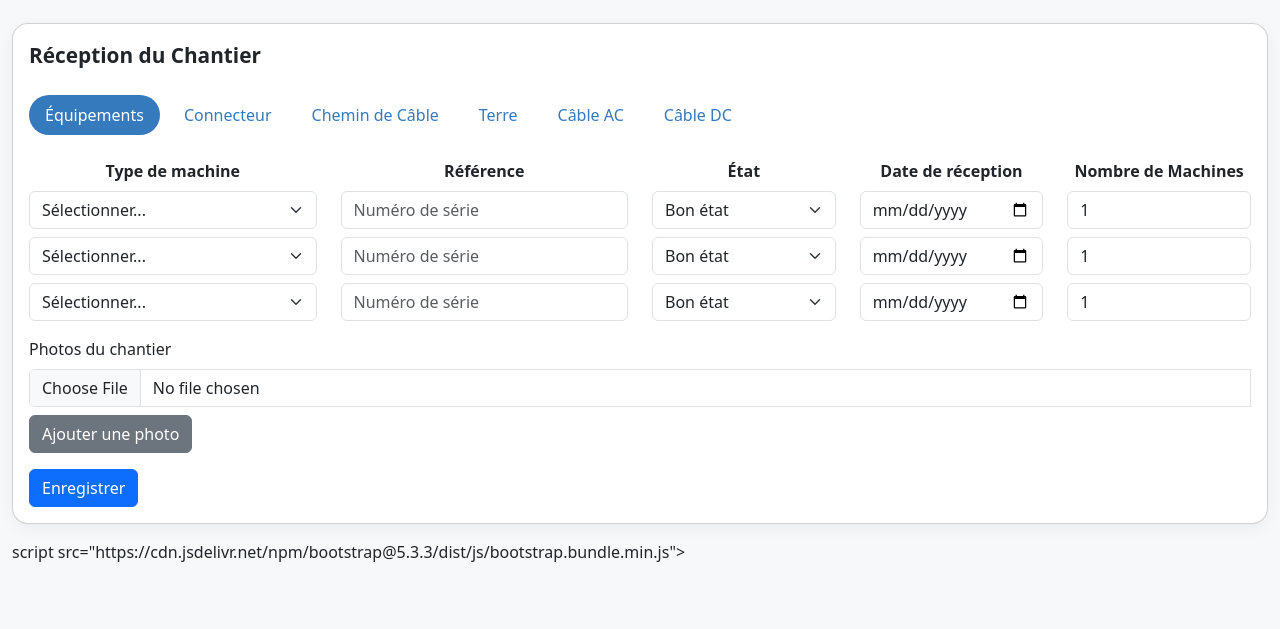
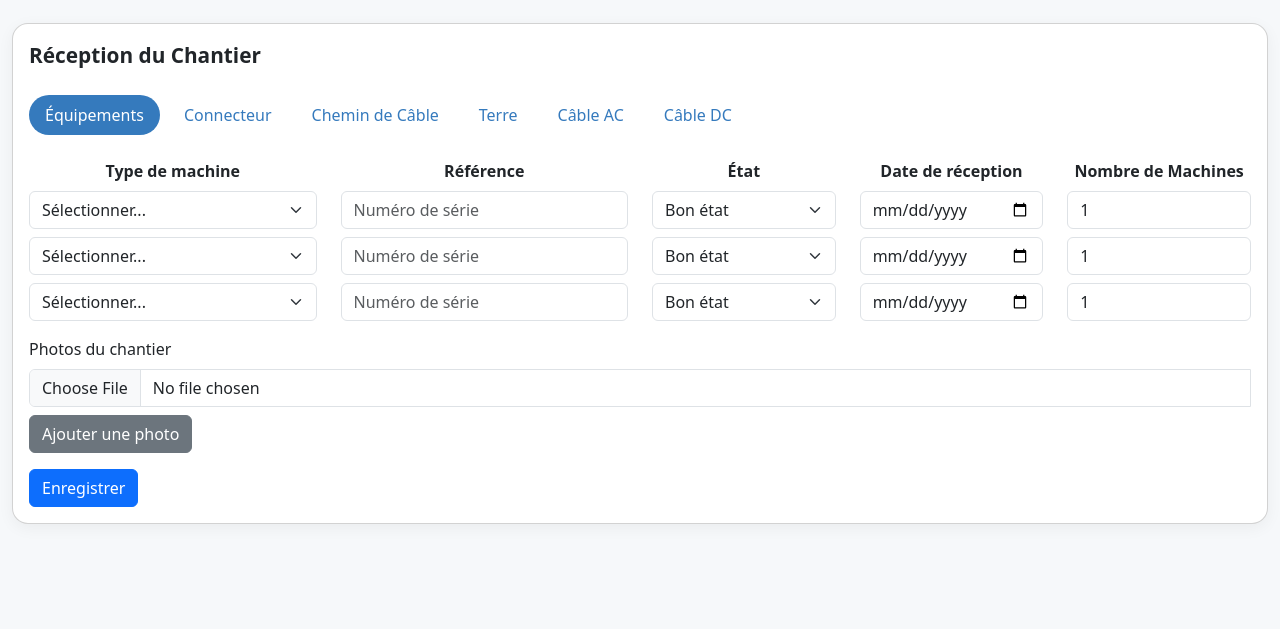
Before and after one commit to vinishtomar/TSB2, a Flask app: page / in a window 1280 px wide. Shown: the part 171-800 px from the top of the page. Run offline with Flask 2, Linux system fonts and the light colour scheme; the visitor is signed in with stand-in values (Sample User, id 1); data that the repository does not hold is empty.

Commit message:
Update index.html

```diff
--- a/ChefAssistantWeb/templates/index.html
+++ b/ChefAssistantWeb/templates/index.html
@@ -673,6 +673,6 @@
       </div>
     </div>
     {% endif %}
-    script src="https://cdn.jsdelivr.net/npm/bootstrap@5.3.3/dist/js/bootstrap.bundle.min.js"></script>
+    <script src="https://cdn.jsdelivr.net/npm/bootstrap@5.3.3/dist/js/bootstrap.bundle.min.js"></script>
 </body>
 </html>
```
